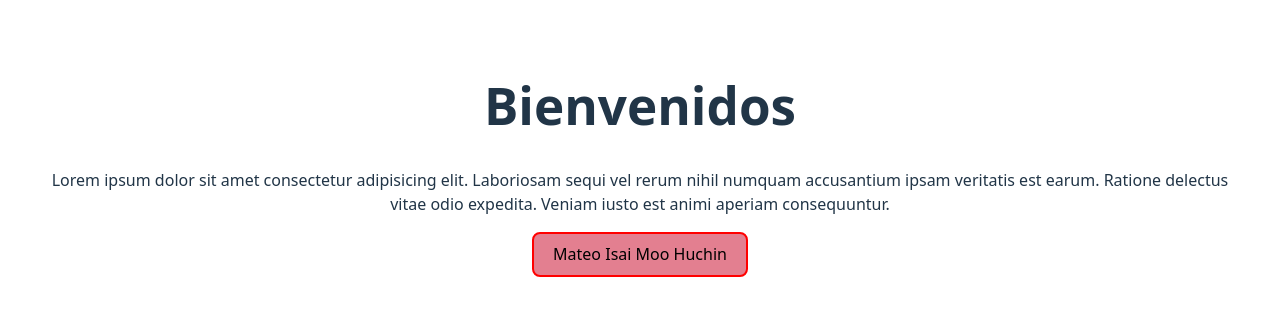
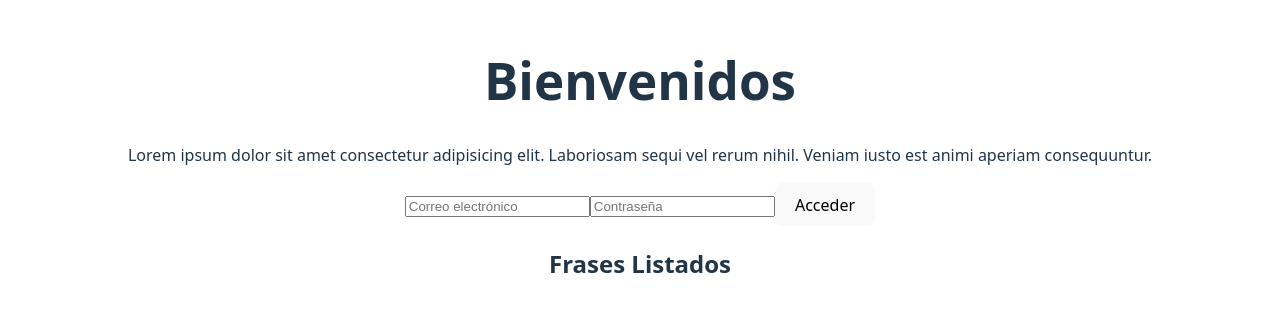
Before and after one commit to matteoisaii27/cafesito_react_vite, a React (Vite) app: page / in a window 1280 px wide. Shown: the part 240-556 px from the top of the page. Built offline with nearby package versions, Linux system fonts and the light colour scheme; no server answers.

Commit message:
Implementación de APIS, HOOKS, LISTAS y ESTADO ACTUAL

```diff
--- a/src/App.jsx
+++ b/src/App.jsx
@@ -1,6 +1,8 @@
 import { useState } from 'react'
 import './App.css'
 import Boton from './components/Boton'
+import Login from './components/Login'
+import Quotes from './components/Quotes'
 
 
 function App() {
@@ -9,10 +11,11 @@ function App() {
   return (
     <>
     <h1> Bienvenidos </h1>
-    <p> Lorem ipsum dolor sit amet consectetur adipisicing elit. Laboriosam sequi vel rerum nihil
-      numquam accusantium ipsam veritatis est earum. Ratione delectus vitae odio expedita.
+    <p> Lorem ipsum dolor sit amet consectetur adipisicing elit. Laboriosam sequi vel rerum nihil.
        Veniam iusto est animi aperiam consequuntur.</p>
-       <Boton/>
+       <Login/>
+       <Quotes/>
+
       </>
   )
 
--- /dev/null
+++ b/src/components/Login.jsx
@@ -0,0 +1,13 @@
+function Login() {
+  return (
+    <>
+      <form>
+        <input type="text" placeholder="Correo electrónico"></input>
+        <input type="text" placeholder="Contraseña"></input>
+        <button>Acceder</button>
+      </form>
+    </>
+  );
+}
+
+export default Login;
--- /dev/null
+++ b/src/components/Quotes.jsx
@@ -0,0 +1,30 @@
+import{ useEffect, useState} from "react"
+
+function Quotes(){
+    const url="https://dummyjson.com/quotes"
+
+
+    //HOOKS
+
+    //MANEJO DE LISTAS
+    const [quotes, setQuotes]=useState([])
+
+    //ESTADO ACTUAL
+    const[loading, setLoading]=useState(true)
+
+    const getData=()=>{
+        return fetch(url)
+        .then((res)=>res.json())
+        .then(console.log);
+    }
+
+    useEffect(()=>{
+        getData()
+    },[])
+    return(
+        <>
+        <h2> Frases Listados</h2>
+        </>
+    )
+}
+export default Quotes;
```
